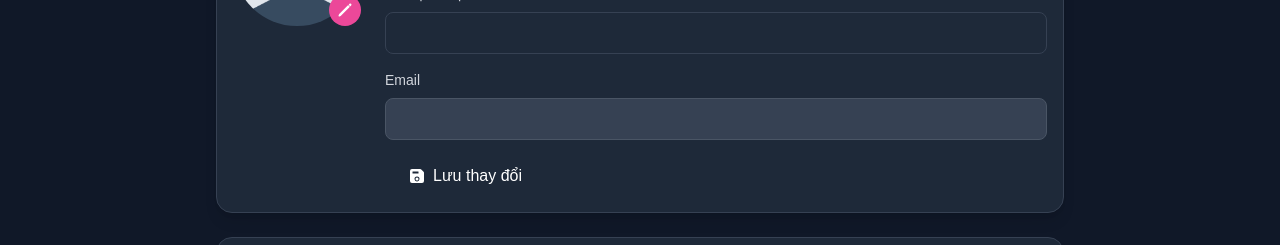
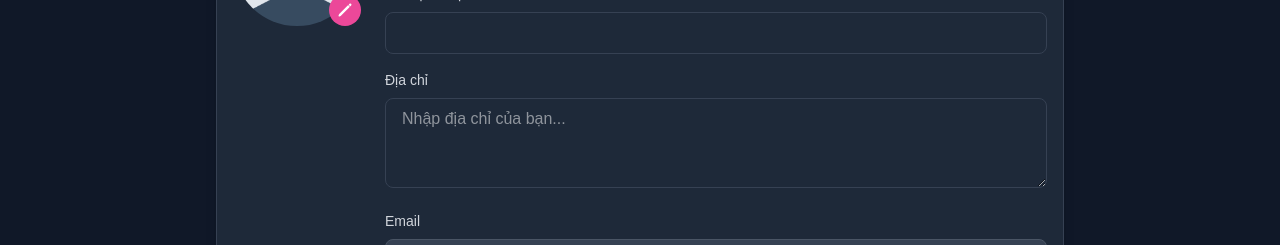
Before and after one commit to longnt04/pawpal, a Next.js app: page /profile in a window 1280 px wide. Shown: the part 264-509 px from the top of the page. Built offline with nearby package versions, Linux system fonts and the light colour scheme; no server answers.

Commit message:
Update: Info profile

```diff
--- a/src/app/(main)/profile/page.tsx
+++ b/src/app/(main)/profile/page.tsx
@@ -50,6 +50,8 @@
     imagePreview: "",
   });
 
+  const [address, setAddress] = useState("");
+
   useEffect(() => {
     loadUserData();
   }, []);
@@ -71,6 +73,7 @@
         setUser(userData);
         setFullName(userData.full_name || "");
         setPhone(userData.phone || "");
+        setAddress(userData.address || ""); // 👈 thêm dòng này
         setAvatarPreview(userData.avatar_url || "");
       }
 
@@ -133,6 +136,7 @@
         .update({
           full_name: fullName,
           phone: phone,
+          address: address,
           avatar_url: avatarUrl,
         })
         .eq("id", user.id);
@@ -402,6 +406,19 @@
                   className="w-full px-4 py-2 bg-gray-800 border border-gray-700 rounded-lg text-white"
                 />
               </div>
+              <div>
+                <label className="block text-sm font-medium text-gray-300 mb-2">
+                  Địa chỉ
+                </label>
+                <textarea
+                  value={address}
+                  onChange={(e) => setAddress(e.target.value)}
+                  rows={3}
+                  className="w-full px-4 py-2 bg-gray-800 border border-gray-700 rounded-lg text-white"
+                  placeholder="Nhập địa chỉ của bạn..."
+                />
+              </div>
+
               <div>
                 <label className="block text-sm font-medium text-gray-300 mb-2">
                   Email
```
